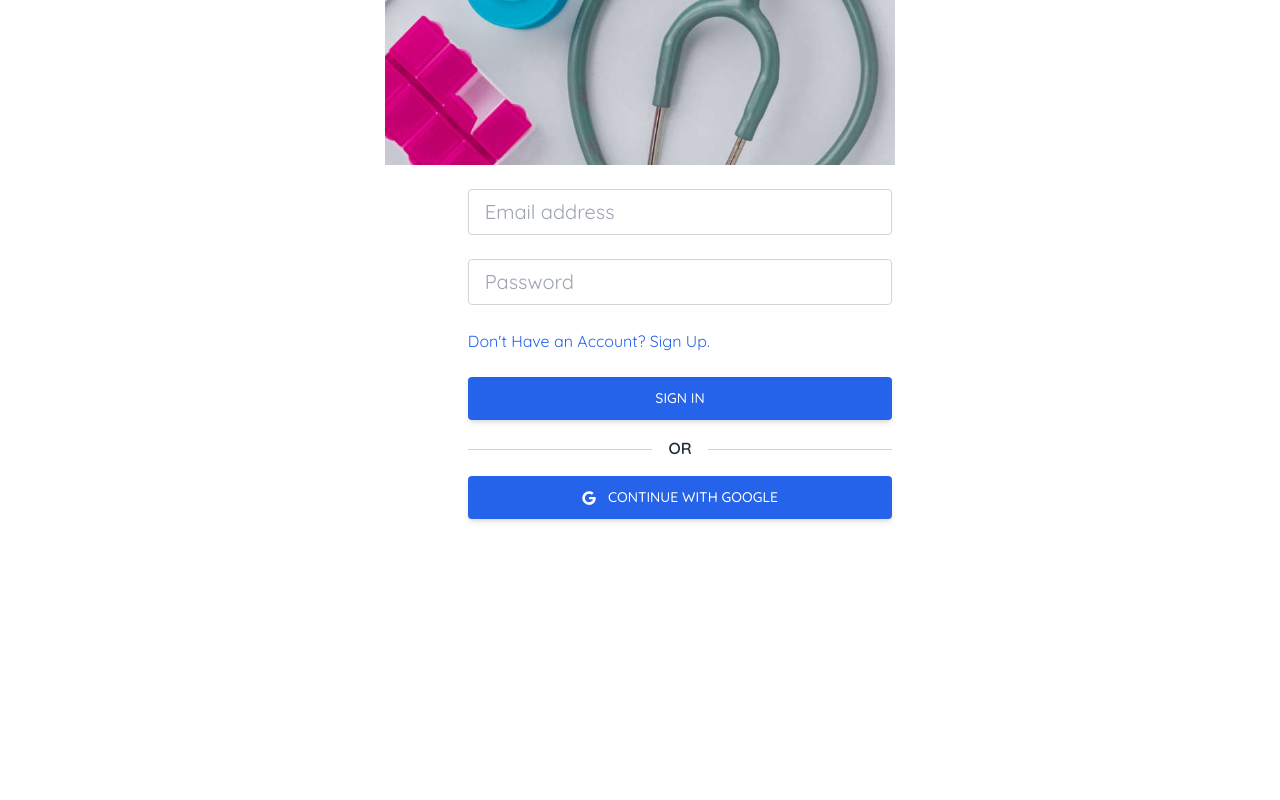
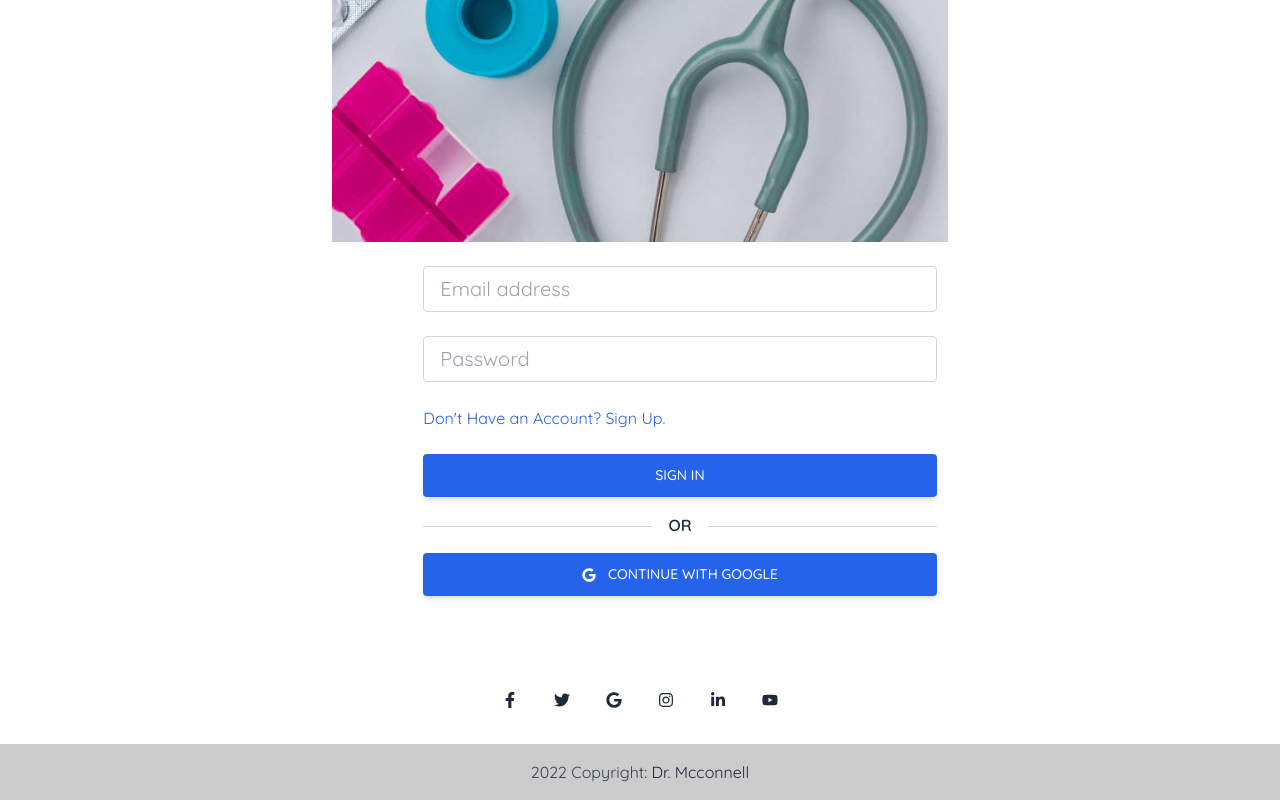
Before and after one commit to s-m-saifullah/Plastic-Surgeon-Client, a React (Vite) app: page /login in a window 1280 px wide. Shown: the part 435-1235 px from the top of the page. Before the commit the page ends 1014 px from the top, so only its background shows below. Built offline with nearby package versions, Linux system fonts and the light colour scheme; no server answers.

Commit message:
added footer and fixed spacing

```diff
--- a/src/App.jsx
+++ b/src/App.jsx
@@ -3,7 +3,7 @@ import router from "./routers/routes";
 
 function App() {
   return (
-    <div className="w-11/12 lg:w-10/12 mx-auto">
+    <div className="mx-auto">
       <RouterProvider router={router}></RouterProvider>
     </div>
   );
--- a/src/layout/Main.jsx
+++ b/src/layout/Main.jsx
@@ -1,5 +1,6 @@
 import React from "react";
 import { Outlet } from "react-router-dom";
+import Footer from "../pages/shared/Footer";
 import Header from "../pages/shared/Header";
 
 const Main = () => {
@@ -7,6 +8,7 @@ const Main = () => {
     <div>
       <Header />
       <Outlet />
+      <Footer />
     </div>
   );
 };
--- a/src/pages/Home/HomeServices.jsx
+++ b/src/pages/Home/HomeServices.jsx
@@ -15,12 +15,12 @@ const HomeServices = () => {
       .then((data) => setServices(data));
   }, [services]);
   return (
-    <div>
+    <div className="w-11/12 lg:w-10/12 mx-auto">
       {loading ? (
         <Spinner />
       ) : (
         <>
-          <h2 className="text-center text-3xl font-semibold mb-5">Services</h2>
+          <h2 className="text-center text-4xl font-semibold mb-5">Services</h2>
           <div className="grid md:grid-cols-2 lg:grid-cols-3 gap-10">
             {services.map((service) => (
               <ServiceCard key={service._id} service={service} />
--- a/src/pages/MyReviews/EditReview.jsx
+++ b/src/pages/MyReviews/EditReview.jsx
@@ -28,7 +28,10 @@ const EditReview = () => {
   };
 
   return (
-    <form onSubmit={handleReviewUpdate}>
+    <form
+      onSubmit={handleReviewUpdate}
+      className="w-11/12 lg:w-10/12 mx-auto px-80 mb-10"
+    >
       <div>
         <textarea
           type="text"
--- a/src/pages/MyReviews/MyReviews.jsx
+++ b/src/pages/MyReviews/MyReviews.jsx
@@ -31,8 +31,8 @@ const MyReviews = () => {
   }, [user, reviews]);
 
   return (
-    <div>
-      <h2 className="text-center text-3xl font-semibold mb-5">
+    <div className="w-11/12 lg:w-10/12 mx-auto mb-10">
+      <h2 className="text-center text-4xl font-semibold mb-5">
         My Reviews {reviews.length}
       </h2>
       <div className="table w-full p-2">
--- a/src/pages/ServiceDetails/Reviews.jsx
+++ b/src/pages/ServiceDetails/Reviews.jsx
@@ -8,7 +8,7 @@ const Reviews = ({ id, serviceName }) => {
   const { user } = useContext(AuthContext);
 
   return (
-    <div id="reviews" className="mt-10 mb-20">
+    <div id="reviews" className="w-11/12 lg:w-10/12 mx-auto mt-10 mb-20 px-80">
       <h2 className="text-center text-3xl font-semibold mb-5">Review</h2>
       {user?.uid && <PostReview id={id} serviceName={serviceName} />}
       <DisplayReviews serviceId={id} />
--- a/src/pages/ServiceDetails/ServiceDetailsCard.jsx
+++ b/src/pages/ServiceDetails/ServiceDetailsCard.jsx
@@ -6,7 +6,7 @@ const ServiceDetailsCard = ({ service }) => {
   const { _id, name, photoUrl, price, rating, description } = service;
 
   return (
-    <div className="flex justify-center">
+    <div className="flex justify-center w-11/12 lg:w-10/12 mx-auto">
       <div className="flex flex-col md:flex-row rounded-lg bg-white shadow-lg">
         <img
           className=" w-full h-96 md:h-auto object-cover rounded-t-lg md:rounded-none md:rounded-l-lg"
--- a/src/pages/Services/Services.jsx
+++ b/src/pages/Services/Services.jsx
@@ -5,7 +5,7 @@ import ServiceCard from "../shared/ServiceCard";
 const Services = () => {
   const services = useLoaderData();
   return (
-    <div>
+    <div className="w-11/12 lg:w-10/12 mx-auto">
       <h2 className="text-center text-3xl font-semibold mb-5">
         Services We Provide
       </h2>
--- /dev/null
+++ b/src/pages/shared/Footer.jsx
@@ -0,0 +1,51 @@
+import React from "react";
+import {
+  FaFacebookF,
+  FaGoogle,
+  FaInstagram,
+  FaLinkedinIn,
+  FaTwitter,
+  FaYoutube,
+} from "react-icons/fa";
+import { Link } from "react-router-dom";
+
+const Footer = () => {
+  return (
+    <div>
+      <footer className="text-center text-white">
+        <div className="container pt-9 w-11/12 lg:w-10/12 mx-auto">
+          <div className="flex justify-center mb-9">
+            <Link to="#!" className="mr-9 text-gray-800">
+              <FaFacebookF />
+            </Link>
+            <Link to="#!" className="mr-9 text-gray-800">
+              <FaTwitter />
+            </Link>
+            <Link to="#!" className="mr-9 text-gray-800">
+              <FaGoogle />
+            </Link>
+            <Link to="#!" className="mr-9 text-gray-800">
+              <FaInstagram />
+            </Link>
+            <Link to="#!" className="mr-9 text-gray-800">
+              <FaLinkedinIn />
+            </Link>
+            <Link to="#!" className="text-gray-800">
+              <FaYoutube />
+            </Link>
+          </div>
+        </div>
+
+        <div
+          className="text-center text-gray-700 p-4"
+          style={{ backgroundColor: "rgba(0, 0, 0, 0.2)" }}
+        >
+          {`${new Date().getFullYear()}`} Copyright:
+          <Link className="text-gray-800"> Dr. Mcconnell</Link>
+        </div>
+      </footer>
+    </div>
+  );
+};
+
+export default Footer;
--- a/src/pages/shared/Header.jsx
+++ b/src/pages/shared/Header.jsx
@@ -18,7 +18,7 @@ const Header = () => {
   console.log(user);
   return (
     <div>
-      <div className="navbar bg-base-100 my-5">
+      <div className="navbar bg-base-100 my-5 w-11/12 lg:w-10/12 mx-auto">
         <div className="navbar-start w-4/5 md:w-1/2">
           <div className="dropdown">
             <label tabIndex={0} className="btn btn-ghost lg:hidden">
```
